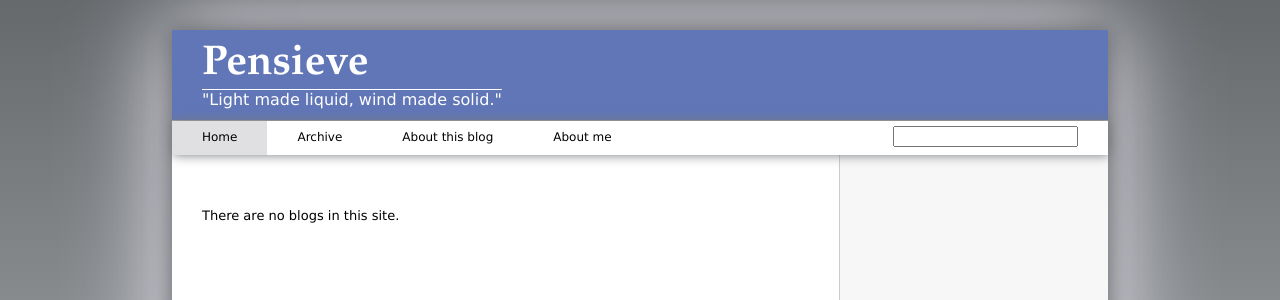
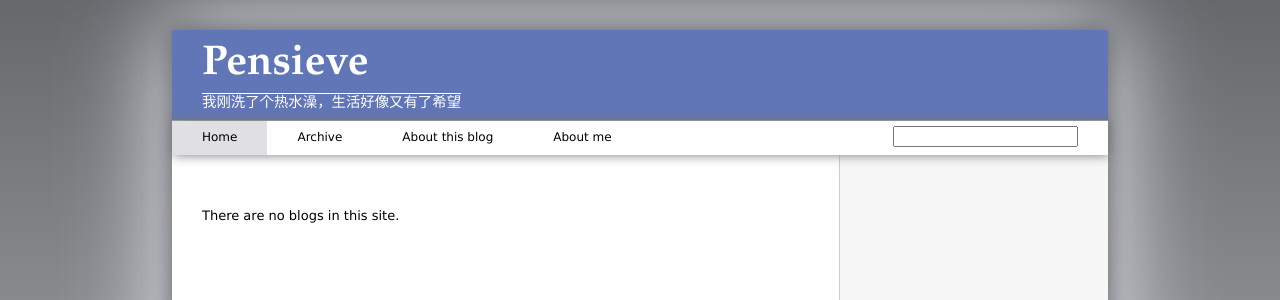
Before and after one commit to dengmingcong/pensieve, a Django app: page /blog/ in a window 1280 px wide. Shown: the top 300 px of the page. Run offline with Django 3.2, Linux system fonts and the light colour scheme; data that the repository does not hold is empty.

Commit message:
new slogan in Chinese

```diff
--- a/blog/static/blog/css/styles.css
+++ b/blog/static/blog/css/styles.css
@@ -86,7 +86,7 @@ header {
 }
 
 #slogan {
-  font: 1em Verdana, "Avenir next";
+  font: .9em Verdana, "Avenir next";
   margin: 0;
   padding: 0 30px;
   text-decoration: overline;
--- a/blog/templates/base_generic.html
+++ b/blog/templates/base_generic.html
@@ -13,7 +13,7 @@
   <body>
     <header class="theme-background">
       <p id="site-name"><a class="theme-text-color header" href="{% url 'index' %}">Pensieve</a></p>
-      <p id="slogan" class="theme-text-color header">"Light made liquid,  wind made solid."</p>
+      <p id="slogan" class="theme-text-color header">我刚洗了个热水澡，生活好像又有了希望</p>
     </header>
 
     <nav class="main-nav">
```
Also changed, not shown: db.sqlite3.
